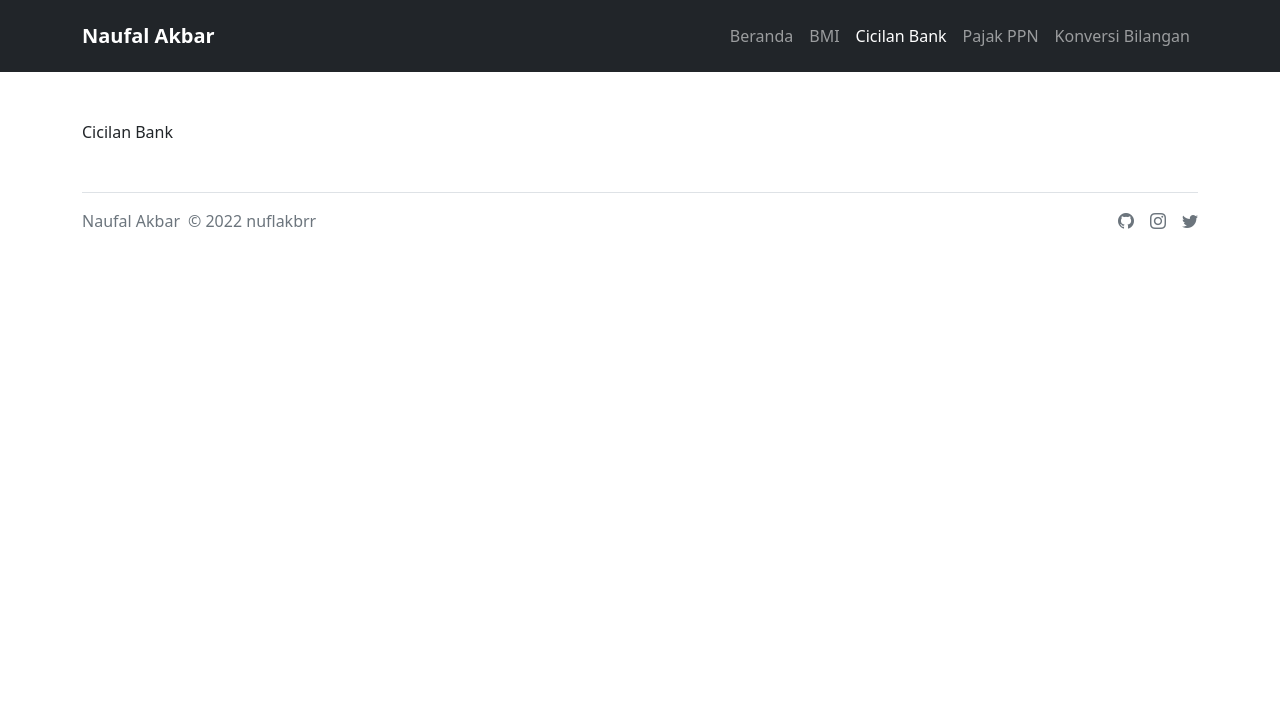
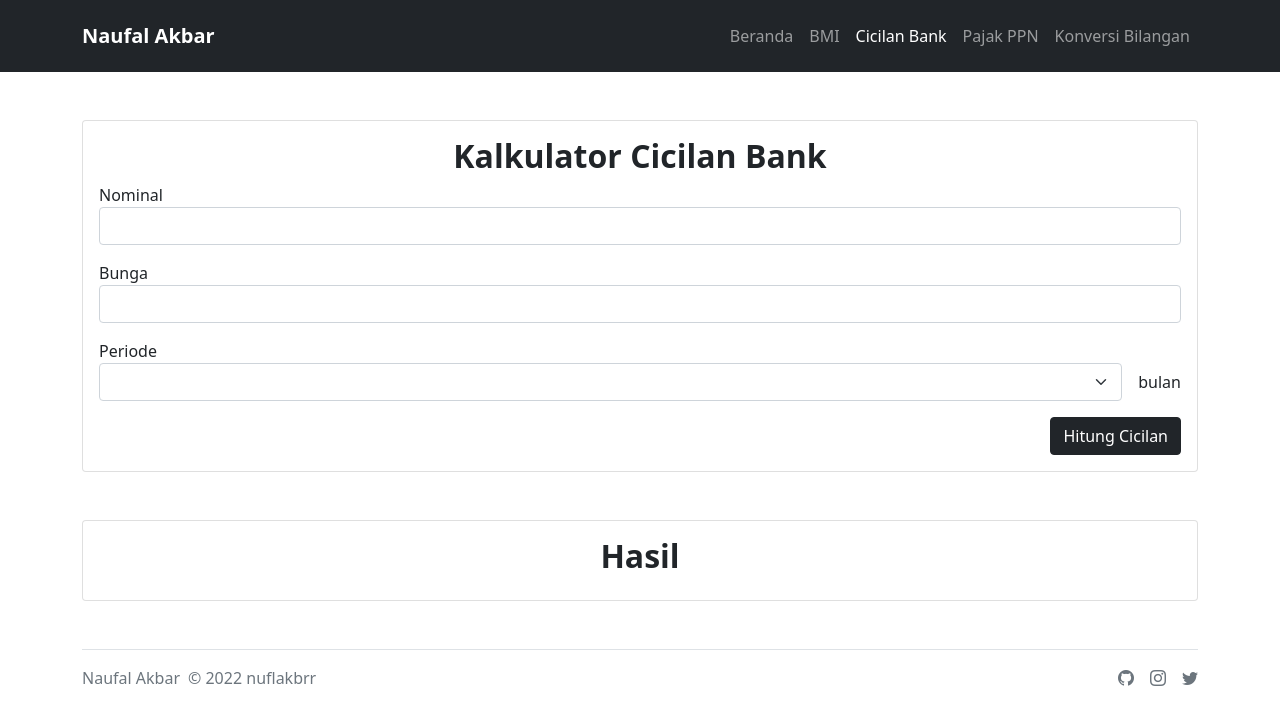
Before and after one commit to nuflakbrr/react-praktikum, a React (Create React App) app: page /cicilan in a window 1280 px wide. Shown: the top 724 px of the page. Built offline with nearby package versions, Linux system fonts and the light colour scheme.

Commit message:
create form cicilan

```diff
--- /dev/null
+++ b/src/components/FormCicilan.js
@@ -0,0 +1,33 @@
+import React from 'react'
+
+import TextInput from './TextInput'
+import TextSelect from './TextSelect'
+
+function FormCicilan() {
+    return (
+        <>
+            <div className='card p-3'>
+                <h2 className='text-center fw-bold'>Kalkulator Cicilan Bank</h2>
+                <form>
+                    <div className='form-group mb-3'>
+                        <TextInput label='Nominal' />
+                    </div>
+                    <div className='form-group mb-3'>
+                        <TextInput label='Bunga' />
+                    </div>
+                    <div className='form-group mb-3'>
+                        <TextSelect label='Periode' margin='me-3' extra='bulan' />
+                    </div>
+                </form>
+                <div className='d-flex align-items-end justify-content-end'>
+                    <button type='submit' className='btn btn-dark'>Hitung Cicilan</button>
+                </div>
+            </div>
+            <div className='card p-3 my-5'>
+                <h2 className='text-center fw-bold'>Hasil</h2>
+            </div>
+        </>
+    )
+}
+
+export default FormCicilan
--- /dev/null
+++ b/src/components/TextSelect.js
@@ -0,0 +1,17 @@
+import React from 'react'
+
+function TextSelect({ label, value, margin, extra }) {
+    return (
+        <div>
+            <label>{label}</label>
+            <div className='d-flex align-items-center'>
+                <select className={`form-select ${margin}`}>
+                    <option>{value}</option>
+                </select>
+                <span>{extra}</span>
+            </div>
+        </div>
+    )
+}
+
+export default TextSelect
--- a/src/pages/Cicilan.js
+++ b/src/pages/Cicilan.js
@@ -1,11 +1,12 @@
 import React from 'react'
+import FormCicilan from '../components/FormCicilan'
 import Main from '../layouts/Main'
 
 const Cicilan = () => {
     return (
         <>
             <Main>
-                Cicilan Bank
+                <FormCicilan />
             </Main>
         </>
     )
```
